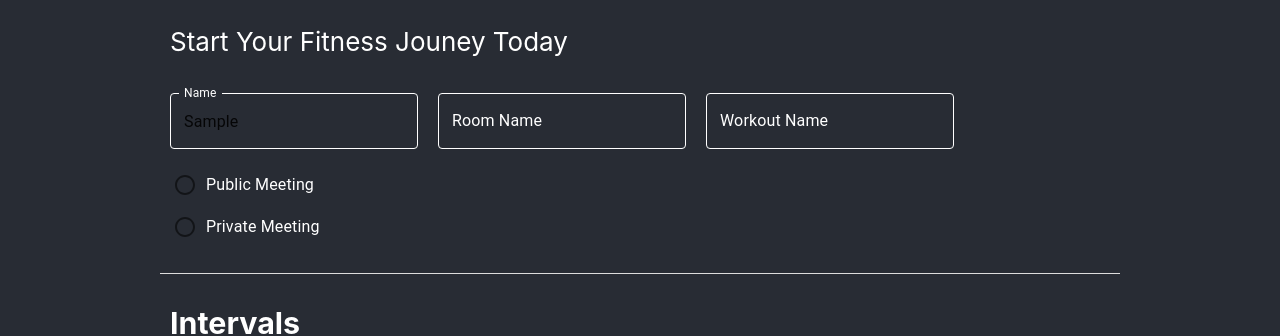
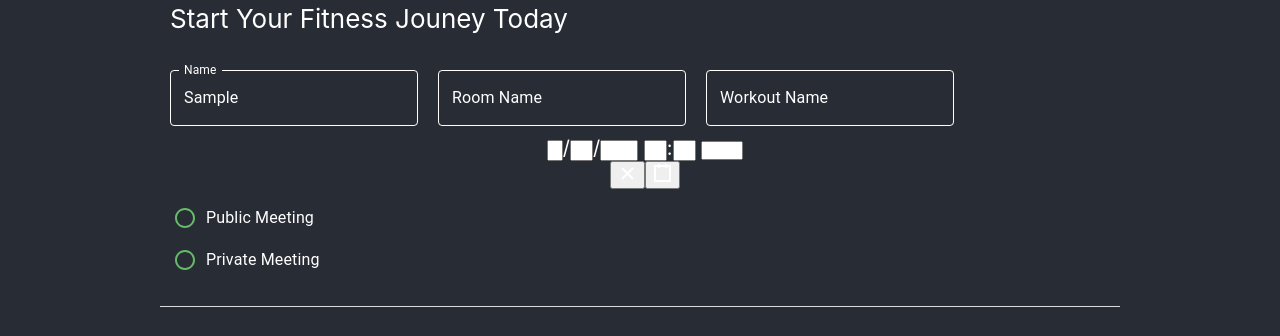
Before and after one commit to d0-rb/defhacks, a React (Create React App) app in the folder frontend/x/: page / in a window 1280 px wide. Both pictures are taken after typing "Sample", "Sample" into the empty fields and a click on the button "CREATE MEETING". Shown: the part 121-457 px from the top of the page. Built offline with nearby package versions, Linux system fonts and the light colour scheme.

Commit message:
DatePicker update

```diff
--- a/frontend/x/package.json
+++ b/frontend/x/package.json
@@ -11,10 +11,12 @@
     "@ui5/webcomponents": "^1.0.0-rc.14",
     "axios": "^0.21.1",
     "react": "^17.0.2",
+    "react-datetime-picker": "^3.3.0",
     "react-dom": "^17.0.2",
     "react-jitsi": "^1.0.4",
     "react-scripts": "4.0.3",
     "react-simple-timefield": "^3.2.3",
+    "react-time-picker": "^4.3.0",
     "typescript": "^4.3.4",
     "web-vitals": "^1.1.2",
     "yarn": "^1.22.10"
--- a/frontend/x/src/components/CreateScreen.js
+++ b/frontend/x/src/components/CreateScreen.js
@@ -1,6 +1,7 @@
 import React, { Component } from 'react';
 import { MuiThemeProvider, StylesProvider } from "@material-ui/core/styles";
 import { createMuiTheme } from "@material-ui/core/styles";
+import { withStyles } from '@material-ui/core/styles';
 import TextField from '@material-ui/core/TextField';
 import Button from '@material-ui/core/Button';
 import Divider from '@material-ui/core/Divider';
@@ -18,6 +19,17 @@ import { IconButton } from '@material-ui/core';
 import CloseIcon from '@material-ui/icons/Close';
 import CloudUploadIcon from '@material-ui/icons/CloudUpload';
 import '@ui5/webcomponents/dist/DurationPicker.js';
+import DateTimePicker from 'react-datetime-picker'
+
+const GreenRadio = withStyles({
+    root: {
+        color: green[400],
+        '&$checked': {
+            color: green[600],
+        },
+    },
+    checked: {},
+})((props) => <Radio color="default" {...props} />);
 
 const theme = createMuiTheme({
     palette: {
@@ -50,6 +62,13 @@ const styles = {
         color: 'white',
         borderColor: "white",
         verticalAlign: "middle"
+    },
+    datepicker: {
+        margin: 10,
+        color: 'white',
+        borderColor: "white",
+        verticalAlign: "middle",
+        fontSize: '30px'
     },
     timepicker: {
         borderStyle: 'solid',
@@ -108,6 +127,10 @@ export class CreateScreen extends Component {
 
     updateFocus = (e, state) => {
         e.target.name = state
+    }
+
+    parseTime = time => {
+        console.log(time)
     }
 
     uploadEverything = (e) => {
@@ -245,14 +268,16 @@ export class CreateScreen extends Component {
                             <TextField id="name2" label="Name" style={styles.textfield} onChange={fieldChange('Name')} defaultValue={values.Name} variant="outlined" />
                             <TextField id="rn" label="Room Name" style={styles.textfield} onChange={fieldChange('RoomName')} defaultValue={values.RoomName} variant="outlined" />
                             <TextField id="wn" label="Workout Name" style={styles.textfield} onChange={fieldChange('WorkoutName')} defaultValue={values.WorkoutName} variant="outlined" />
+                            <DateTimePicker value={new Date()} onChange={this.parseTime} style={styles.datepicker} disableClock='true' amPmAriaLabel='test' />
                             <div className="formContainer">
                                 <FormControl component="fieldset">
                                     <RadioGroup aria-label="private" name="private1" value={values.privatek} onChange={fieldChange('privatek')}>
-                                        <FormControlLabel value="public" control={<Radio />} label="Public Meeting" />
-                                        <FormControlLabel value="private" control={<Radio />} label="Private Meeting" />
+                                        <FormControlLabel value="public" control={<GreenRadio/>} label="Public Meeting" />
+                                        <FormControlLabel value="private" control={<GreenRadio />} label="Private Meeting" />
                                     </RadioGroup>
                                 </FormControl>
                             </div>
+
                             <Divider />
                             <h3>Intervals</h3>
                             <WorkoutCards
--- a/frontend/x/src/components/createScreen.css
+++ b/frontend/x/src/components/createScreen.css
@@ -1,50 +1,95 @@
-div.wrapper h1{
+div.wrapper h1 {
     margin-bottom: 0px;
 }
-.wrapper{
+
+.wrapper {
     text-align: center;
 }
-.top-container{
-    display:inline-block;
-    width:75%;
-    text-align:left;
-    padding-left:20px;
+
+.top-container {
+    display: inline-block;
+    width: 75%;
+    text-align: left;
+    padding-left: 20px;
 }
-.form-container{
+
+.form-container {
     width: 75%;
-    text-align:left;
-    display:inline-block;
+    text-align: left;
+    display: inline-block;
 }
-#rn-label{
-  color:white;
+
+#rn-label {
+    color: white;
 }
-#name2-label{
-  color:white;
+
+#name2-label {
+    color: white;
 }
-div.wrapper .MuiDivider-root{ background: #ddd!important; margin-top: 20px!important;}
-.MuiOutlinedInput-root:hover .MuiOutlinedInput-notchedOutline{
-    border-color: #4caf50!important;
+
+div.wrapper .MuiDivider-root {
+    background: #ddd !important;
+    margin-top: 20px !important;
 }
-.MuiOutlinedInput-notchedOutline{
-    border-color: white!important;
+
+.MuiOutlinedInput-root:hover .MuiOutlinedInput-notchedOutline {
+    border-color: #4caf50 !important;
 }
-.MuiOutlinedInput-root.Mui-focused .MuiOutlinedInput-notchedOutline{
-    border-color: rgba(47, 223, 41, 0.842)!important;
+
+.MuiOutlinedInput-notchedOutline {
+    border-color: white !important;
 }
-.MuiFormLabel-root{
-    color: white!important;
+
+.MuiOutlinedInput-root.Mui-focused .MuiOutlinedInput-notchedOutline {
+    border-color: rgba(47, 223, 41, 0.842) !important;
 }
-.MuiFormLabel-root.Mui-focused{
-    color: #4caf50!important;
+
+.MuiFormLabel-root {
+    color: white !important;
 }
-.formContainer{
+
+    .MuiFormLabel-root.Mui-focused {
+        color: #4caf50 !important;
+    }
+
+.formContainer {
     padding: 5px 15px;
     display: inline-block;
     vertical-align: middle;
 }
-div.wrapper h3{
+
+div.wrapper h3 {
     padding-left: 10px;
 }
-.workout-fill-in{
-    padding:5px 10px;
+
+.workout-fill-in {
+    padding: 5px 10px;
 }
+
+.react-datetime-picker__inputGroup__input {
+    color: white;
+}
+
+.MuiInputBase-input {
+    color: white !important;
+}
+
+.react-datetime-picker__button__icon {
+    border-width: 0px;
+    stroke: white !important;
+}
+.react-datetime-picker__wrapper {
+    border-color: white !important;
+    border:normal !important;
+    border-radius: 4px !important;
+    height: 56px !important;
+    vertical-align:middle !important;
+    align-items:center !important;
+}
+
+.react-datetime-picker {
+    vertical-align: middle !important;
+    font-size: 20px !important;
+    text-align: center !important;
+    margin-left: 10px;
+}
```
Also changed, not shown: 1 other file (tests, documents, lock files or other folders).
